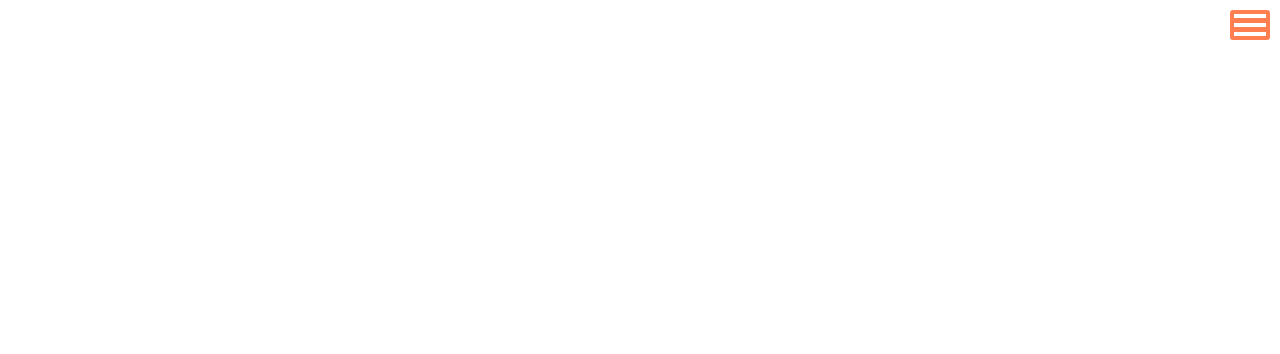
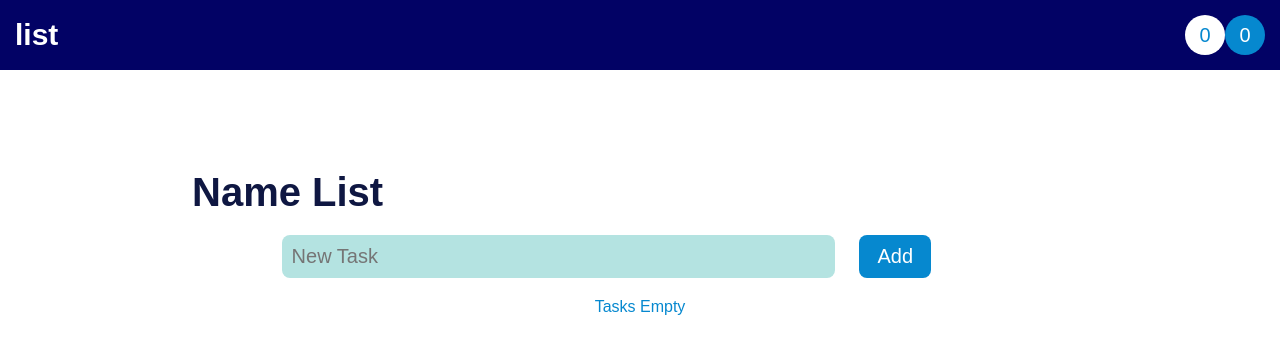
Before and after one commit to abdelrahman212007/bbit, a plain HTML site: page index.html in a window 1280 px wide. Drawn offline with Linux system fonts and the light colour scheme.

Commit message:
Add files via upload

```diff
--- a/index.html
+++ b/index.html
@@ -4,26 +4,27 @@
     <meta charset="UTF-8">
     <meta name="viewport" content="width=device-width, initial-scale=1.0">
     <title>project</title>
-    <link rel="stylesheet" href="project.css">
+    <link rel="stylesheet" href="project.css"
 </head>
 <body>
 
-    <button>
-    <span></span>
-    <span></span>
-    <span></span>
-    </button>
+    <header>
+        <h2>list</h2>
+        <span class="c-tasks-count">0</span>
+        <span class="c-tasks-done">0</span>
+    </header>
 
-    <nav>
-        <ul>
-            <li><a href="https://www.instagram.com/">instagram</a></li>
-            <li><a href="https://www.facebook.com/">facebook</a></li>
-            <li><a href="https://www.youtube.com/">youtube</a></li>
-        </ul>
-    </nav>
+    <div class="container">
+        <h1>Name List</h1>
+        <form>
+            <input type="text" placeholder="New Task">
+            <button type="submit">Add</button>
+        </form>
 
+        <div class="tasks-empty"></div>
+        <ul class="list"></ul>
 
-
-    <script src="project.js"></script>
+    </div>
+    <script src="main.js" ></script>
 </body>
 </html>
--- /dev/null
+++ b/main.js
@@ -0,0 +1,38 @@
+let form = document.querySelector("form");
+let input = document.querySelector("input");
+let tasksEmptyDiv = document.querySelector(".tasks-empty");
+let list = document.querySelector(".list");
+
+tasksEmpty();
+
+form.onsubmit = newTask;
+
+
+function newTask(e){
+
+    e.preventDefault()
+
+    if(input.value === "") {
+        return false
+    }
+    else {
+        let listItem = document.createElement("li");
+        listItem.classList.add(".list-item");
+        listItem.innerHTML = `
+            <span class="task">${input.value}</span>
+            <span class="del"></span>
+        `
+        list.appendChild(listItem);
+        input.value = ""
+        tasksEmpty()
+
+    }
+}
+
+function tasksEmpty() {
+    if (list.children.length === 0) {
+        tasksEmptyDiv.innerHTML = "Tasks Empty"
+    } else {
+        tasksEmptyDiv.innerHTML = ""
+    }
+}
--- a/project.css
+++ b/project.css
@@ -1,62 +1,79 @@
 * {
-    box-sizing: border-box;
     padding: 0;
     margin: 0;
+    box-sizing: border-box;
+    font-family: Arial, Helvetica, sans-serif;
 }
-body {
-display: flex;
-align-items:center;
-justify-content: center;
-font-family:Arial, Helvetica, sans-serif;
-min-height: 100vh;
+
+.container {
+    width: 70%;
+    margin: 100px auto;
 }
-button {
+
+header {
+    background: rgb(2, 2, 101);
+    color: #fff;
+    display: flex;
+    justify-content: space-between;
+    align-items: center;
+    font-size: 20px;
+    padding: 15px;
+}
+header h2 {
+    flex: 1;
+}
+header .c-tasks-count,
+header .c-tasks-done {
     width: 40px;
-    height: 30px;
-    background-color: coral;
+    height: 40px;
+    line-height: 40px;
+    text-align: center;
+    border-radius: 50%;
+}
+
+header .c-tasks-count{
+    background-color: #fff;
+    color:#0688CF
+}
+header .c-tasks-done{
+    background-color: #0688CF;
+    color: #fff;
+}
+
+h1 {
+margin-bottom:20px;
+color: #0f1742;
+font-size: 40px;
+font-weight: bolder;
+}
+
+form {
+    width: 80%;
+    margin: auto;
+}
+
+form input,
+form button,
+form #clear-btn {
+    font-size: 20px;
+    padding: 10px;
     border: none;
     outline: none;
-    border-radius: 3px;
-    padding: 4px;
-    position: fixed;
-    top: 10px;
-    right: 10px;
-    cursor: pointer;
+    border-radius: 8px;
 }
 
-button.active {
-    transform: translateX(-200px);
+form input {
+    background-color: #b4e3e1;
+    width:calc(80% - 20px);
 }
-button span {
-display: block;
-width: 100%;
-height: 4px;
-background-color: #fff;
+form button {background-color: #0688CF;
+    width: 10%;
+    margin: 0 20px 0;
+    color: #fff;
 }
-button span:nth-child(2) {
-    margin: 5px 0;
+
+.tasks-empty {
+    text-align: center;
+    color: #0688CF;
+    margin: 20px 0;
 }
-nav {
-    background-color: coral;
-    padding: 15px;
-    height: 100vh;
-    position: fixed;
-    top: 0;
-    right: 0;
-    width: 200px;
-    transform: translateX(100%);
-}
-nav.active {
-    transform: translateX(0);
-}
-nav ul {
-    list-style: none;
-}
-nav ul li {
-    padding: 10px 0;
-}
-nav ul li a {
-    color:#fff;
-    text-decoration: none;
-
-}
```
